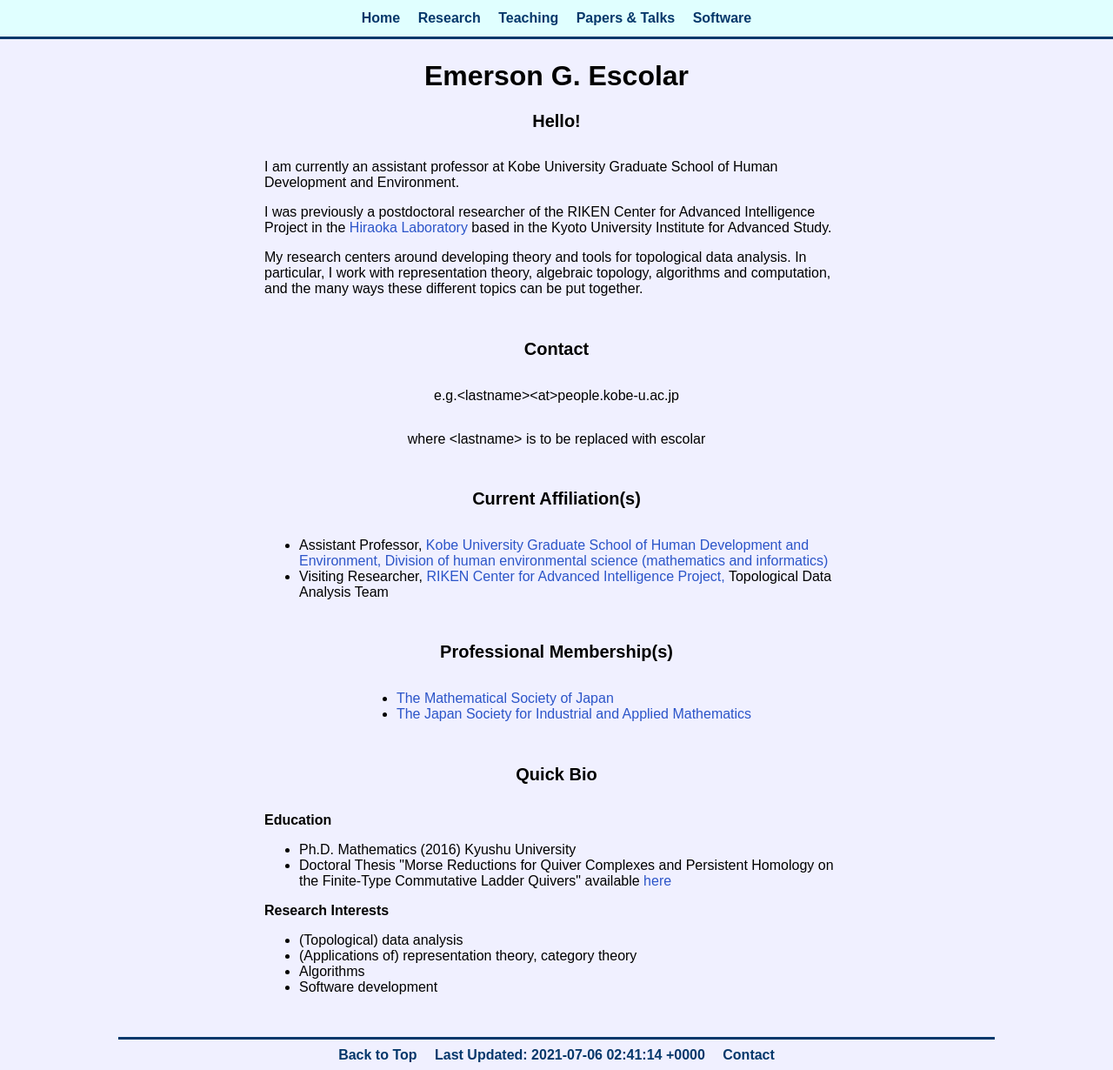
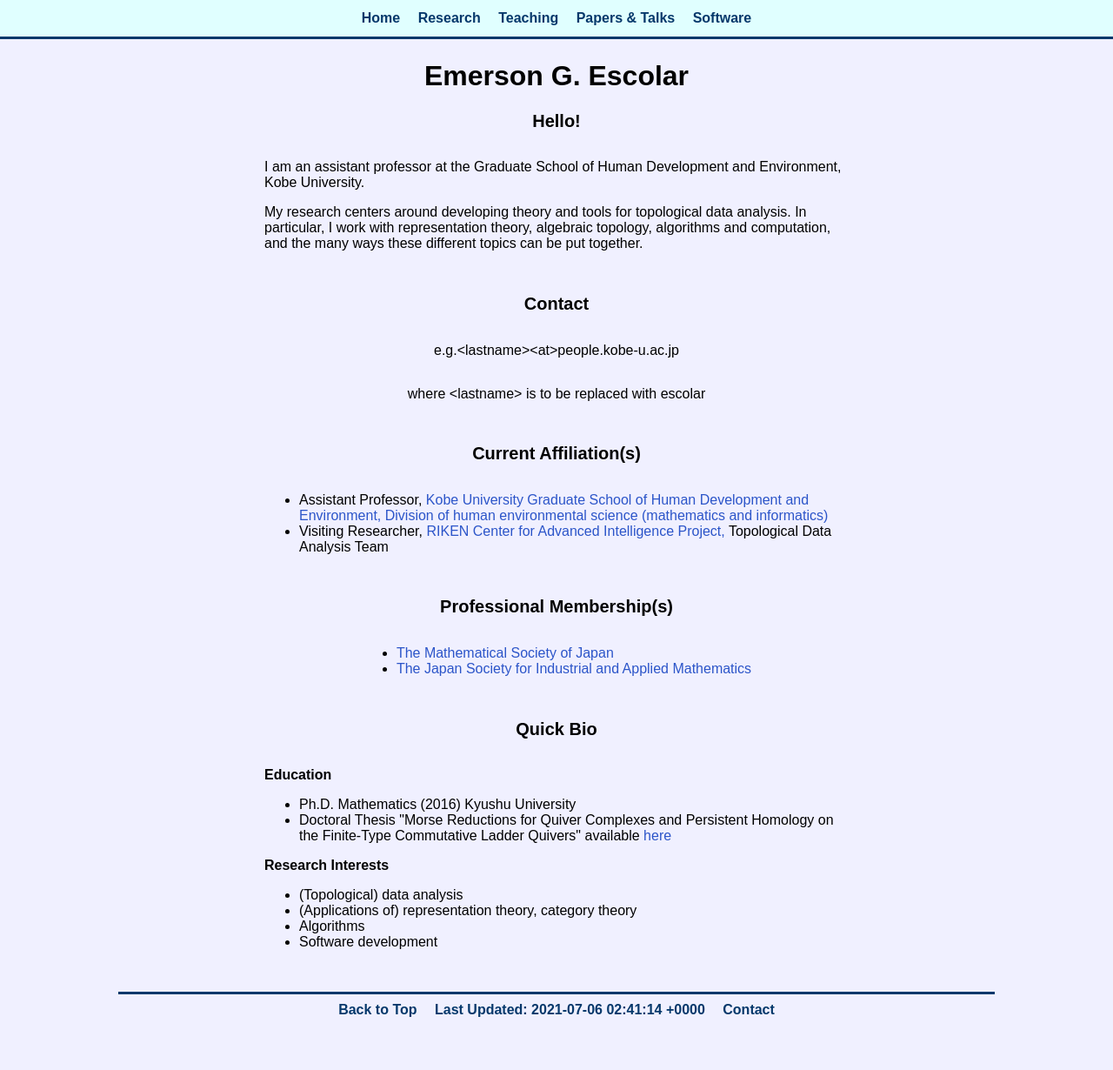
Before and after one commit to emerson-escolar/emerson-escolar.github.io, a Jekyll site: the page built from index.html, in a window 1280 px wide and 1230 px high. Shown: the whole window at 87% size. Built offline with Jekyll 4.4.1, drawn with Linux system fonts in a browser that asks for light colours.

Commit message:
update bio

```diff
--- a/index.html
+++ b/index.html
@@ -7,17 +7,16 @@ title: Emerson G. Escolar
 	<h2> Hello! </h2>
 	<div class="wordbox">
     <p>
-      I am currently an assistant professor at Kobe University
-      Graduate School of Human Development and Environment.
+      I am an assistant professor at the
+      Graduate School of Human Development and Environment, Kobe University.
     </p>
-		<p>
-			I was previously a postdoctoral researcher of the RIKEN Center for Advanced Intelligence Project in the
-			<a href="https://sites.google.com/view/hiraoka-lab-en/">
-				Hiraoka Laboratory
-			</a>
-			based in the Kyoto University Institute for Advanced Study.
-		</p>
-
+		<!-- <p>
+			   I was previously a postdoctoral researcher of the RIKEN Center for Advanced Intelligence Project in the
+			   <a href="https://sites.google.com/view/hiraoka-lab-en/">
+				 Hiraoka Laboratory
+			   </a>
+			   based in the Kyoto University Institute for Advanced Study.
+		     </p> -->
 		<p>
 			My research centers around developing theory and tools for topological data analysis. In particular, I work with representation theory, algebraic topology, algorithms and computation, and the many ways these different topics can be put together.
 		</p>
```
